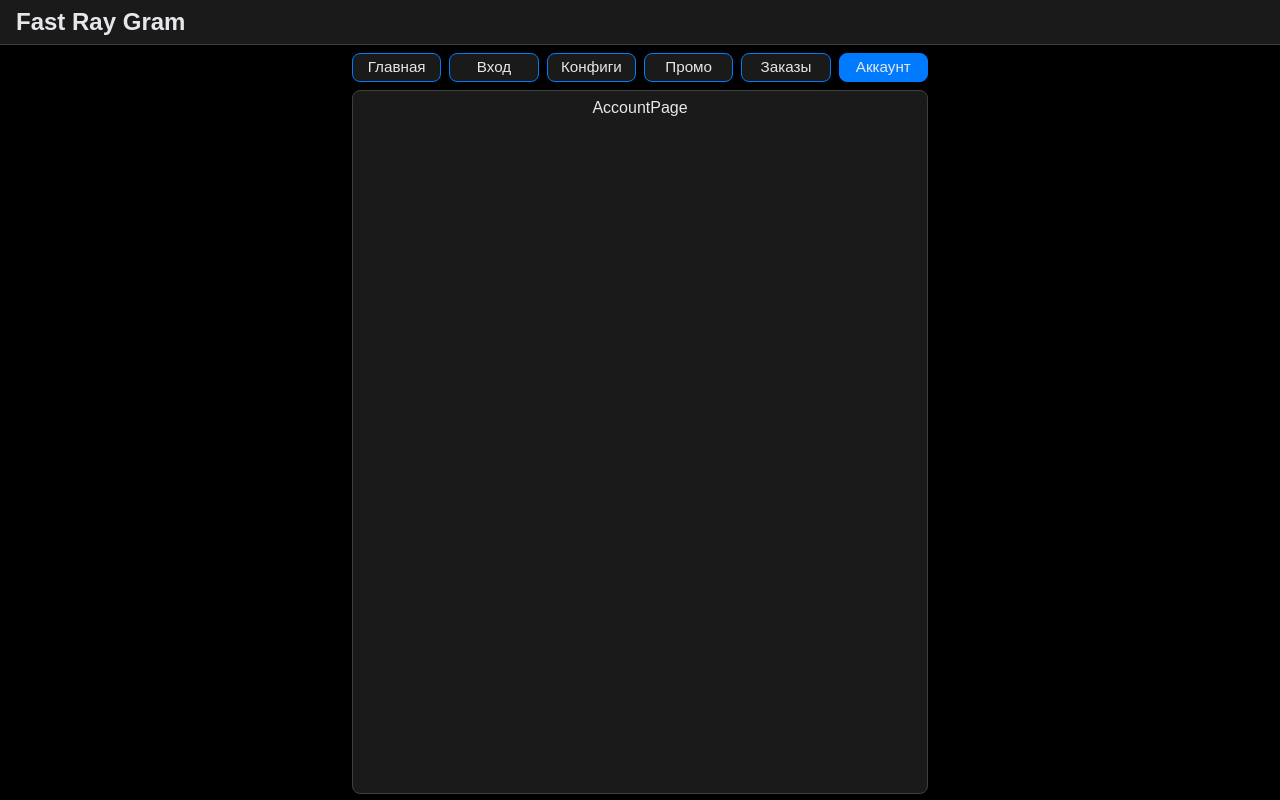
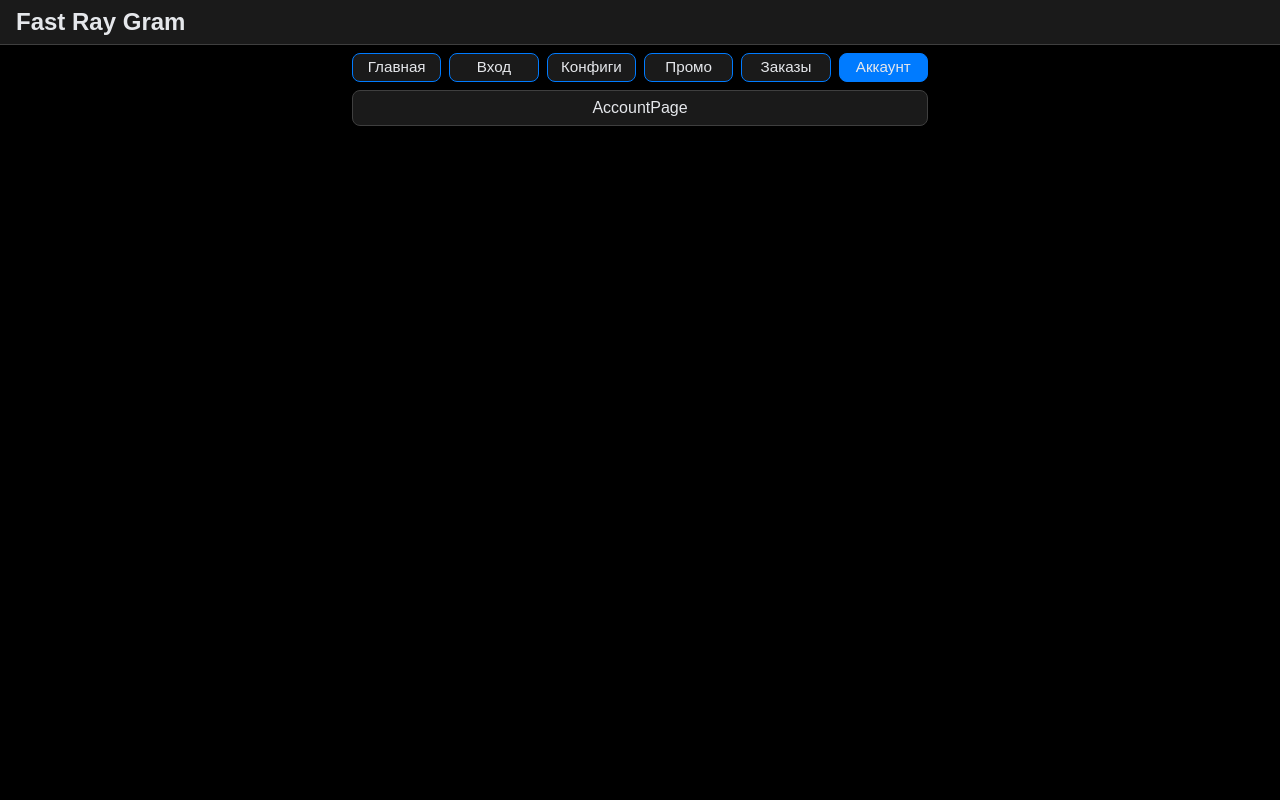
Before and after one commit to axindri/frg_website, a React (Vite) app: page /account in a window 1280 px wide. Built offline with nearby package versions, Linux system fonts and the light colour scheme; a web font is replaced by a local one.

Commit message:
Refactor styles in LoginForm and Content modules for improved layout
- Adjusted margin in LoginForm for consistent spacing.
- Updated height in Content module to use full height for better layout adaptability.

```diff
--- a/src/components/Forms/LoginForm.module.css
+++ b/src/components/Forms/LoginForm.module.css
@@ -3,7 +3,7 @@
     display: flex;
     flex-direction: column;
     align-items: flex-start;
-    margin-top: 4rem;
+    margin: 4rem 0;
 }
 
 .form {
--- a/src/components/Layout/Content/Content.module.css
+++ b/src/components/Layout/Content/Content.module.css
@@ -1,5 +1,5 @@
 .container {
-    height: calc(100vh - 6rem);
+    height: 100%;
     display: flex;
     flex-direction: column;
     align-items: center;
```
